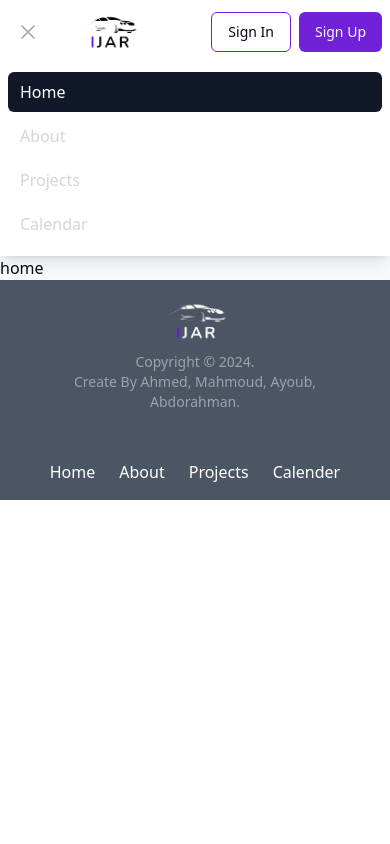
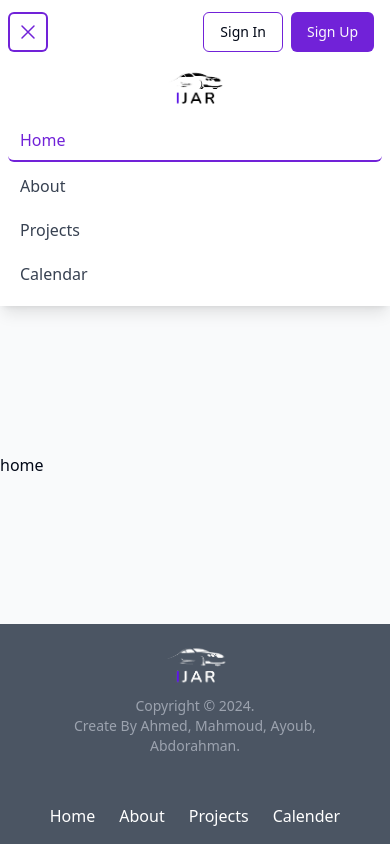
Before and after one commit to ahmed-abdelhameed1706/ijar, a React (Vite) app in the folder frontend/: page / in a window 390 px wide. Both pictures are taken after a click on the button "Open main menu". Built offline with nearby package versions, Linux system fonts and the light colour scheme.

Commit message:
Fix NavBar and NotFound Page and Layout

```diff
--- a/frontend/src/App.jsx
+++ b/frontend/src/App.jsx
@@ -6,12 +6,14 @@ import Routes from "./routes/routes";
 
 const App = () => {
 	return (
-    <div className="h-full bg-gray-50">
+		<>
+			<div className="h-full min-h-screen flex flex-col justify-between bg-gray-50">
 				<NavBar />
 				<Routes />
 				<Footer />
+			</div>
 			<ToastContainer />
-    </div>
+		</>
 	);
 };
 
--- a/frontend/src/components/NavBar/NavBar.jsx
+++ b/frontend/src/components/NavBar/NavBar.jsx
@@ -25,11 +25,16 @@ const NavBar = () => {
 		>
 			{({ open }) => (
 				<>
-					<div className="mx-auto max-w-7xl px-2 sm:px-6 lg:px-8">
+					<div className="mx-auto max-w-7xl px-2 md:px-6 lg:px-8">
 						<div className="relative flex h-16 items-center justify-between">
-							<div className="absolute inset-y-0 left-0 flex items-center sm:hidden">
+							<div className="absolute inset-y-0 left-0 flex items-center md:hidden">
 								{/* Mobile menu button*/}
-								<Disclosure.Button className="relative inline-flex items-center justify-center rounded-md p-2 text-gray-400 hover:bg-gray-700 hover:text-white focus:outline-none focus:ring-2 focus:ring-inset focus:ring-white">
+								<Disclosure.Button
+									className="relative inline-flex items-center justify-center
+                                              rounded-md p-2 text-primary hover:bg-gray-100
+                                              hover:text-primary focus:outline-none focus:ring-2
+                                              focus:ring-inset focus:ring-primary"
+								>
 									<span className="absolute -inset-0.5" />
 									<span className="sr-only">
 										Open main menu
@@ -47,27 +52,27 @@ const NavBar = () => {
 									)}
 								</Disclosure.Button>
 							</div>
-							<div className="flex flex-1 items-center justify-center sm:items-stretch sm:justify-start">
-								<div className="flex flex-shrink-0 items-center">
+							<div className="flex flex-1 items-center justify-center md:items-stretch md:justify-start">
+								<div className="hidden md:flex flex-shrink-0 items-center">
 									<NavLink to="/">
 										<img
-											className="h-12 w-auto sm:h-14"
+											className="h-12 w-auto md:h-14"
 											src={logo}
 											alt="ijar logo"
 										/>
 									</NavLink>
 								</div>
-								{/* <div className="hidden sm:ml-6 sm:block"> */}
-								<div className="hidden sm:ml-6 sm:flex space-x-4 items-center">
+								{/* <div className="hidden md:ml-6 md:block"> */}
+								<div className="hidden md:ml-6 md:flex space-x-2 items-center">
 									{navigation.map((item) => (
 										<NavLink
 											key={item.name}
 											to={item.href}
 											className={classNames(
 												item.current
-													? " text-primary border-b-2 border-primary"
+													? "text-primary border-b-2 border-primary"
 													: "text-gray-700 hover:text-primary",
-												" px-3 py-2 text-sm font-medium"
+												"px-3 py-2 text-sm font-medium"
 											)}
 											aria-current={
 												item.current
@@ -82,10 +87,13 @@ const NavBar = () => {
 								{/* </div> */}
 							</div>
 							{user ? (
-								<div className="absolute inset-y-0 right-0 flex items-center pr-2 sm:static sm:inset-auto sm:ml-6 sm:pr-0">
+								<div className="absolute inset-y-0 right-0 flex items-center pr-2 md:static md:inset-auto md:ml-6 md:pr-0">
 									<button
 										type="button"
-										className="relative rounded-full bg-gray-800 p-1 text-gray-400 hover:text-white focus:outline-none focus:ring-2 focus:ring-white focus:ring-offset-2 focus:ring-offset-gray-800"
+										className="relative rounded-full bg-gray-200 p-1 text-primary
+                                hover:text-primary focus:outline-none focus:ring-2
+                                focus:ring-primary focus:ring-offset-2
+                                focus:ring-offset-primary"
 									>
 										<span className="absolute -inset-1.5" />
 										<span className="sr-only">
@@ -176,7 +184,7 @@ const NavBar = () => {
 									</Menu>
 								</div>
 							) : (
-								<div>
+								<div className="absolute inset-y-0 right-0 flex items-center pr-2 md:static md:inset-auto md:ml-6 md:pr-0">
 									<NavLink
 										to="/login"
 										className={cn(
@@ -203,7 +211,16 @@ const NavBar = () => {
 						</div>
 					</div>
 
-					<Disclosure.Panel className="sm:hidden">
+					<Disclosure.Panel className="md:hidden">
+						<div className="flex flex-shrink-0 items-center justify-center">
+							<NavLink to="/">
+								<img
+									className="h-12 w-auto md:h-14"
+									src={logo}
+									alt="ijar logo"
+								/>
+							</NavLink>
+						</div>
 						<div className="space-y-1 px-2 pb-3 pt-2">
 							{navigation.map((item) => (
 								<Disclosure.Button
@@ -212,8 +229,8 @@ const NavBar = () => {
 									to={item.href}
 									className={classNames(
 										item.current
-											? "bg-gray-900 text-white"
-											: "text-gray-300 hover:bg-gray-700 hover:text-white",
+											? "text-primary border-b-2 border-primary"
+											: "text-gray-700 hover:text-primary",
 										"block rounded-md px-3 py-2 text-base font-medium"
 									)}
 									aria-current={
--- a/frontend/src/pages/home/home.jsx
+++ b/frontend/src/pages/home/home.jsx
@@ -1,5 +1,5 @@
 const Home = () => {
-  return <div>home</div>;
+	return <div>home</div>;
 };
 
 export default Home;
--- a/frontend/src/pages/notFound/notFound.jsx
+++ b/frontend/src/pages/notFound/notFound.jsx
@@ -4,25 +4,19 @@ const NotFound = () => {
 	return (
 		<main className="grid min-h-full place-items-center bg-white px-6 py-24 sm:py-32 lg:px-8">
 			<div className="text-center">
-				<p className="text-base font-semibold text-indigo-600">404</p>
+				<p className="text-7xl font-semibold text-primary">404</p>
 				<h1 className="mt-4 text-3xl font-bold tracking-tight text-gray-900 sm:text-5xl">
-					Page not found
+					Oops! Page not found!
 				</h1>
 				<p className="mt-6 text-base leading-7 text-gray-600">
-					Sorry, we couldn’t find the page you’re looking for.
+					The page you requested was not found.
 				</p>
 				<div className="mt-10 flex items-center justify-center gap-x-6">
 					<NavLink
 						to="/"
-						className="rounded-md bg-indigo-600 px-3.5 py-2.5 text-sm font-semibold text-white shadow-sm hover:bg-indigo-500 focus-visible:outline focus-visible:outline-2 focus-visible:outline-offset-2 focus-visible:outline-indigo-600"
+						className="rounded-md bg-primary px-3.5 py-2.5 text-sm font-semibold text-white shadow-sm hover:opacity-90 focus-visible:outline focus-visible:outline-2 focus-visible:outline-offset-2 focus-visible:outline-indigo-600"
 					>
-						Go back home
-					</NavLink>
-					<NavLink
-						to="/"
-						className="text-sm font-semibold text-gray-900"
-					>
-						Contact support <span aria-hidden="true">&rarr;</span>
+						Back to Home
 					</NavLink>
 				</div>
 			</div>
```
Lines whose indentation alone changed are shown as unchanged.
